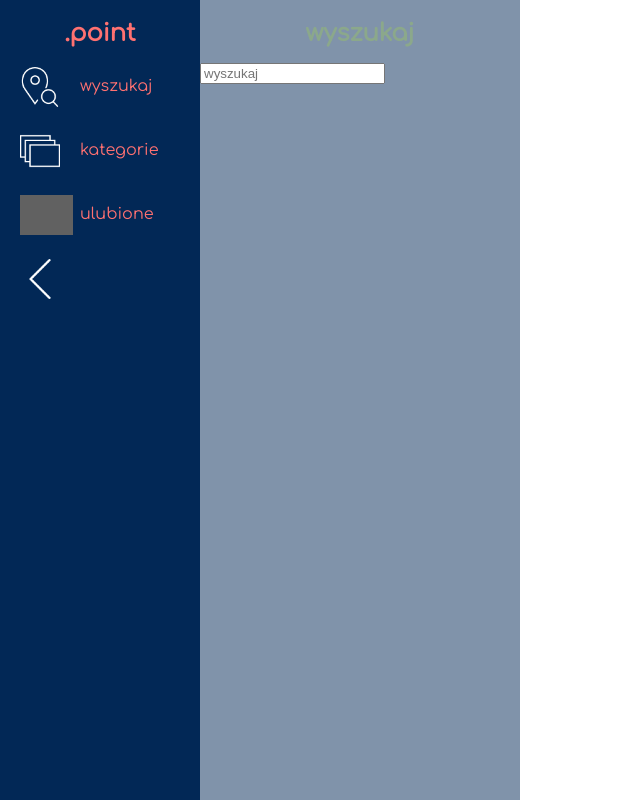
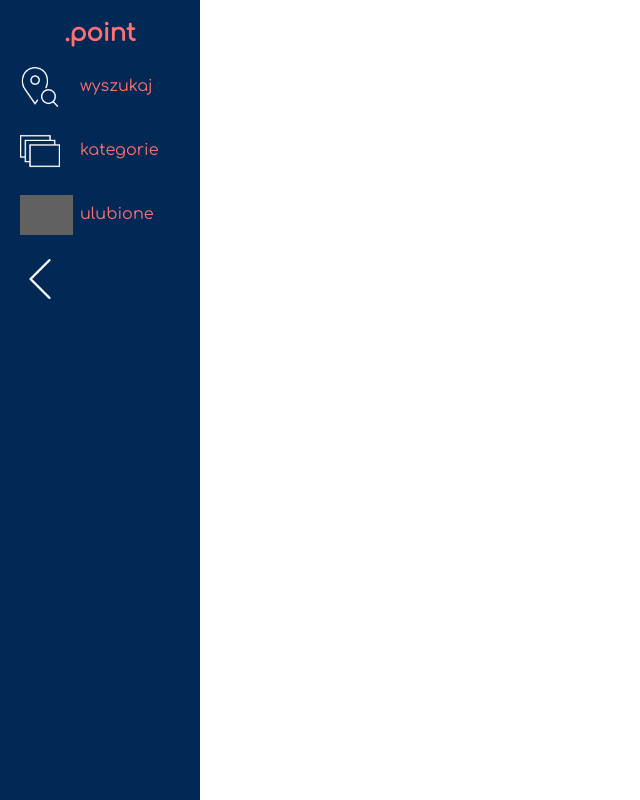
Before and after one commit to bulikkk/Interesting-places, a Django app: template places/app_places/templates/app_places/main.html in a window 1280 px wide. Shown: the whole page, without its empty margins (0-640 px from the left). Run offline with Django 3.2, Linux system fonts and the light colour scheme; the template is opened without the code that fills it: most values are stand-ins (such as "Sample title", 1, 10 or a date in 2020); some libraries are stand-ins or nearby versions; grey boxes are pictures that could not be loaded.

Commit message:
changed display options

```diff
--- a/places/app_places/templates/app_places/index.html
+++ b/places/app_places/templates/app_places/index.html
@@ -31,7 +31,7 @@
               </ul>
           </div>
       </div>
-      <div class="options-bar search">
+      <div class="options-bar search hidden">
           <h1>wyszukaj</h1>
           <form action="" method="GET" class="search-form">
               <input id="search-input" type="text" placeholder="wyszukaj" name="search-input" oninput="loaddata();">
@@ -63,6 +63,7 @@
     <div id="map" class=""></div>
   </div>
 
+
     <script>
         function loaddata() {
             var text = $(document).find("#search-input").val();
@@ -88,7 +89,6 @@
                 });
             }
         }
-
     </script>
 
     <script>
@@ -116,7 +116,43 @@
                 });
             }
             document.querySelector('#category-btn').addEventListener('click', function () {
-                document.querySelector('.options-bar.category').classList.toggle('hidden');
+                if ((document.querySelector('.options-bar.search').classList.contains('hidden'))&&(document.querySelector('.options-bar.favourite').classList.contains('hidden'))){
+                    document.querySelector('.options-bar.category').classList.toggle('hidden');
+                }
+                else if (document.querySelector('.options-bar.search').classList.contains('hidden')) {
+                    document.querySelector('.options-bar.favourite').classList.toggle('hidden');
+                    document.querySelector('.options-bar.category').classList.toggle('hidden');
+                }
+                else if (document.querySelector('.options-bar.favourite').classList.contains('hidden')) {
+                    document.querySelector('.options-bar.search').classList.toggle('hidden');
+                    document.querySelector('.options-bar.category').classList.toggle('hidden');
+                }
+            });
+            document.querySelector('#search-btn').addEventListener('click', function () {
+                if ((document.querySelector('.options-bar.category').classList.contains('hidden'))&&(document.querySelector('.options-bar.favourite').classList.contains('hidden'))){
+                    document.querySelector('.options-bar.search').classList.toggle('hidden');
+                }
+                else if (document.querySelector('.options-bar.category').classList.contains('hidden')) {
+                    document.querySelector('.options-bar.favourite').classList.toggle('hidden');
+                    document.querySelector('.options-bar.search').classList.toggle('hidden');
+                }
+                else if (document.querySelector('.options-bar.favourite').classList.contains('hidden')) {
+                    document.querySelector('.options-bar.search').classList.toggle('hidden');
+                    document.querySelector('.options-bar.category').classList.toggle('hidden');
+                }
+            });
+            document.querySelector('#favourite-btn').addEventListener('click', function () {
+                if ((document.querySelector('.options-bar.category').classList.contains('hidden'))&&(document.querySelector('.options-bar.search').classList.contains('hidden'))){
+                    document.querySelector('.options-bar.favourite').classList.toggle('hidden');
+                }
+                else if (document.querySelector('.options-bar.category').classList.contains('hidden')) {
+                    document.querySelector('.options-bar.favourite').classList.toggle('hidden');
+                    document.querySelector('.options-bar.search').classList.toggle('hidden');
+                }
+                else if (document.querySelector('.options-bar.search').classList.contains('hidden')) {
+                    document.querySelector('.options-bar.favourite').classList.toggle('hidden');
+                    document.querySelector('.options-bar.category').classList.toggle('hidden');
+                }
             });
         });
     </script>
@@ -242,7 +278,7 @@
                         '<h2>' + obj[i].fields.description + '</h2>' +
                         '<h3>Adres: ' + obj[i].fields.address + '</h3>' +
                         '<h3>Tal: ' + obj[i].fields.phone_number + '</h3>' +
-                        '<a href="'+ obj[i].fields.url + '"><h3>' + obj[i].fields.url + '</h3></a>'
+                        '<a href="'+ obj[i].fields.url + '" target="_blank"><h3>' + obj[i].fields.url + '</h3></a>'
                     );
 
 
--- a/places/app_places/views.py
+++ b/places/app_places/views.py
@@ -24,7 +24,9 @@ class MainView(View):
 class PlacesView(APIView):
 
     def get(self, request):
-        places = Place.objects.filter(name__icontains=request.GET.get('text')).order_by('name')
+        if request.GET.get('text'):
+            places = Place.objects.filter(name__icontains=request.GET.get('text')).order_by('name')
+
         serializer = PlaceSerializer(places, many=True, context={"request": request})
         return Response(serializer.data)
 
```
